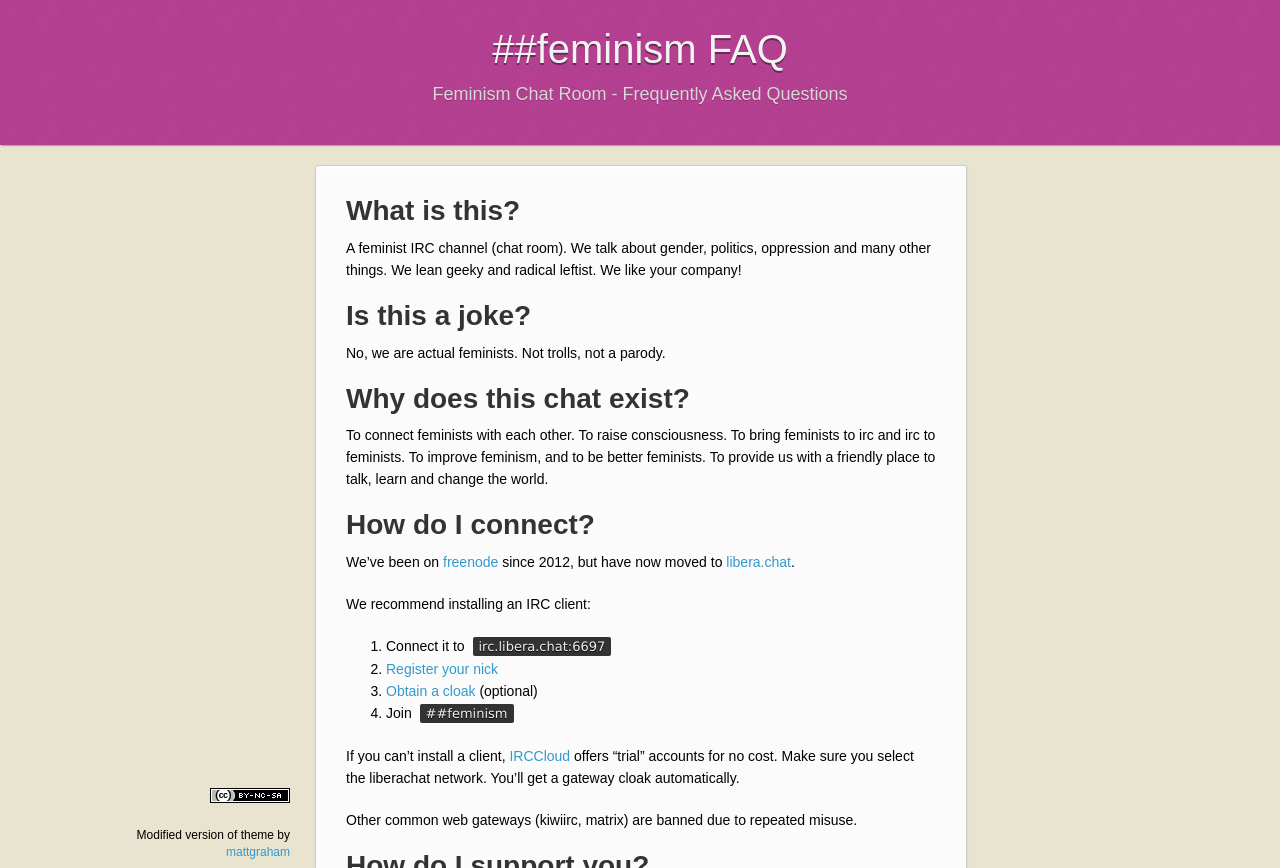
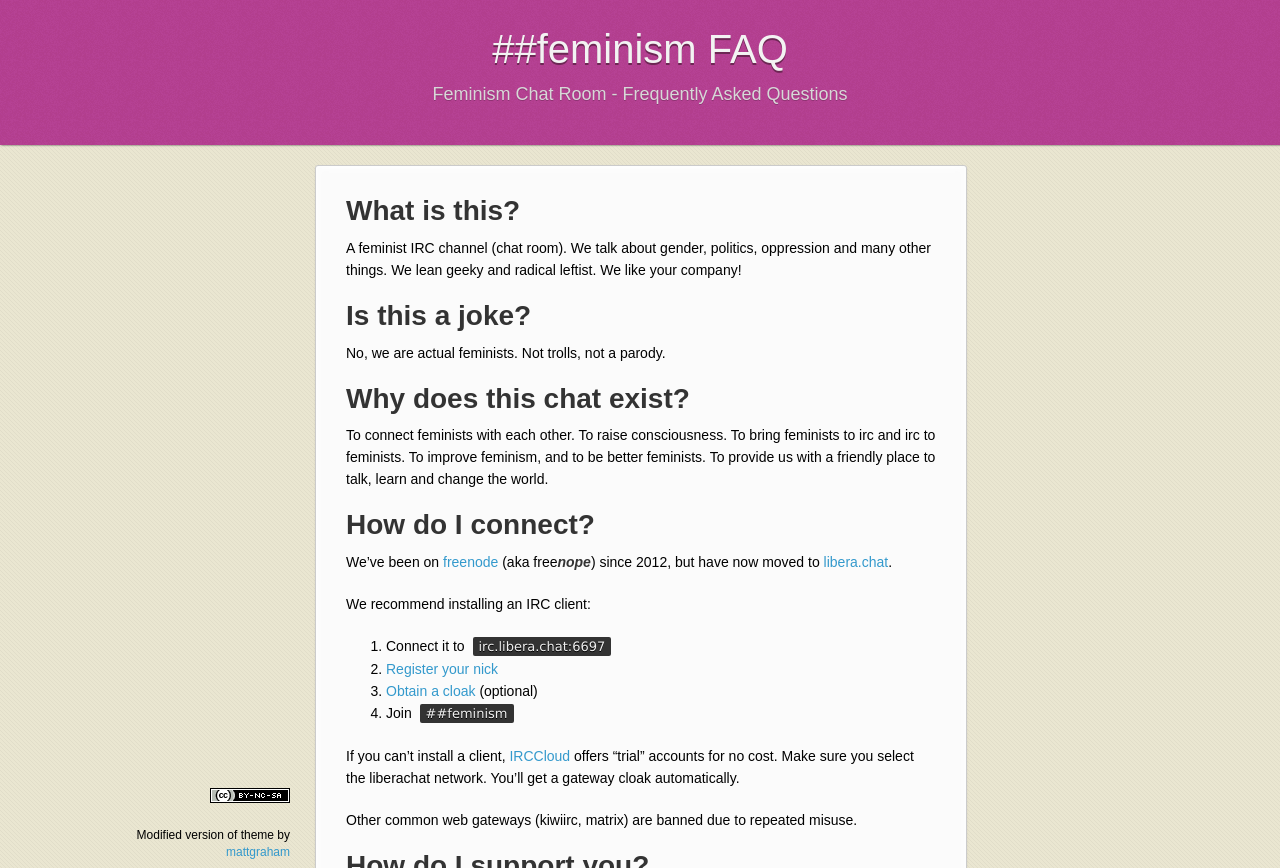
Before and after one commit to feminism-chat/feminism-chat.github.io, a Jekyll site: the page built from index.md, in a window 1280 px wide and 900 px high, cut to the strip 0-868 px from the top of the window. Built offline with Jekyll 4.4.1, drawn with Linux system fonts in a browser that asks for light colours; nearby versions of some CDN libraries; comment, search, counter and statistics services are not loaded.

Commit message:
freenope

```diff
--- a/index.md
+++ b/index.md
@@ -18,7 +18,7 @@ To connect feminists with each other. To raise consciousness. To bring feminists
 
 # How do I connect?
 
-We've been on [freenode](https://en.wikipedia.org/wiki/Freenode) since 2012, but have now moved to [libera.chat](https://libera.chat/).
+We've been on [freenode](https://en.wikipedia.org/wiki/Freenode) (aka free***nope***) since 2012, but have now moved to [libera.chat](https://libera.chat/).
 
 We recommend installing an IRC client:
 1. Connect it to `irc.libera.chat:6697`
```
